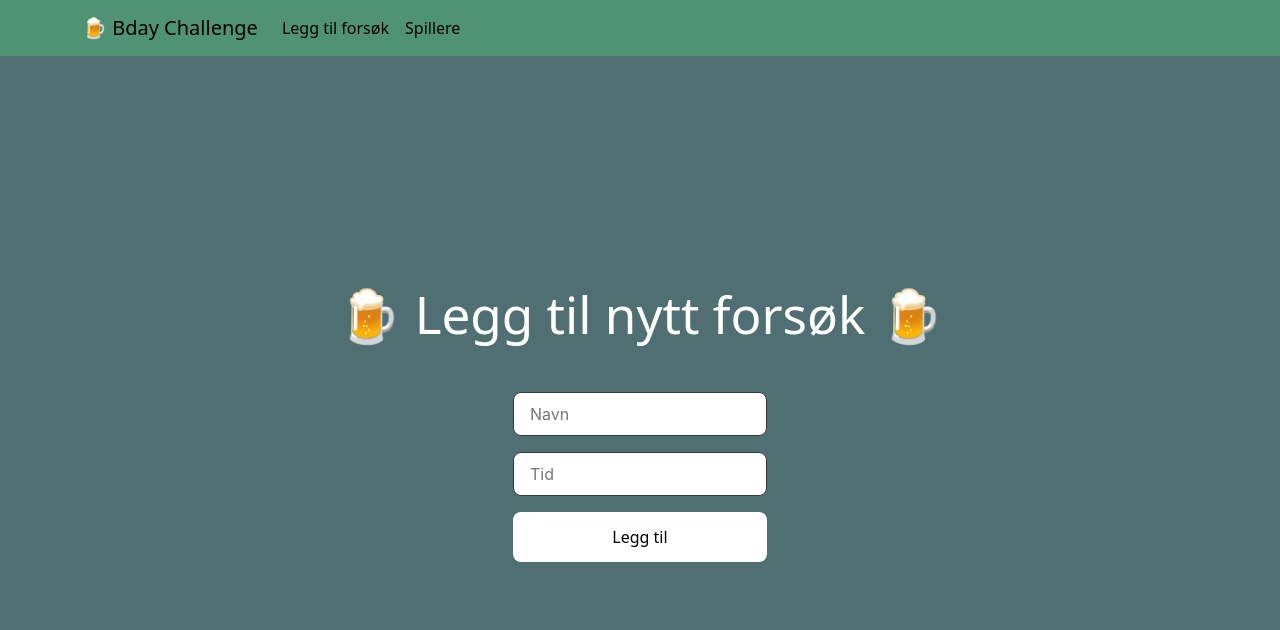
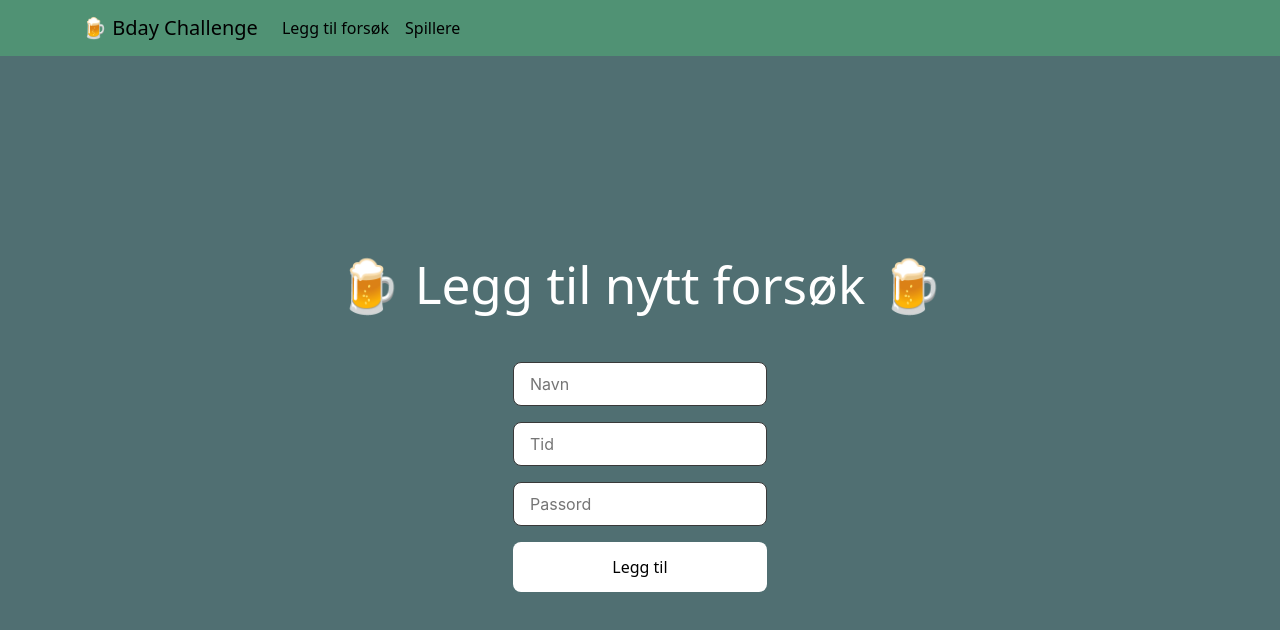
Before and after one commit to vegardhaneberg/bday-challenge-leaderboard, a React (Vite) app: page /addchallenge in a window 1280 px wide. Shown: the top 630 px of the page. Built offline with nearby package versions, Linux system fonts and the light colour scheme; no server answers.

Commit message:
Add password to add new attempt

```diff
--- a/src/components/CardComponent/CardComponent.tsx
+++ b/src/components/CardComponent/CardComponent.tsx
@@ -5,8 +5,9 @@ function CardComponent(props: {
   playerId: string;
   name: string;
   imgPath: string;
+  birthday: string;
 }) {
-  const { playerId: id, name, imgPath } = props;
+  const { playerId: id, name, imgPath, birthday } = props;
   const navigate = useNavigate();
   const navigateTo = (subPath: string) => {
     navigate(`/${subPath}`);
@@ -16,7 +17,7 @@ function CardComponent(props: {
     <div onClick={() => navigateTo(`player/${id}`)} className="cardWrapper">
       <div>
         <p className="playerName">{name}</p>
-        <p className="playerBirthday">23. Nov</p>
+        <p className="playerBirthday">{birthday}</p>
       </div>
 
       <img src={imgPath} className="playerImage" />
--- a/src/components/FormComponent/FormComponent.tsx
+++ b/src/components/FormComponent/FormComponent.tsx
@@ -15,6 +15,7 @@ import { Attempt } from "../../utils/TableUtils";
 function FormComponent() {
   const [playerName, setPlayerName] = useState<string>("");
   const [time, setTime] = useState<string>("");
+  const [password, setPassword] = useState<string>("");
   const [showErrorMessage, setShowErrorMessage] = useState<boolean>(false);
   const [errorMessage, setErrorMessage] = useState<string>("");
 
@@ -25,6 +26,11 @@ function FormComponent() {
 
   async function handleSubmit(event: React.FormEvent<HTMLFormElement>) {
     event.preventDefault();
+    if (password !== "bday") {
+      setErrorMessage("Feil passord!");
+      setShowErrorMessage(true);
+      return;
+    }
 
     if (!onlyContainsNumbers(time)) {
       setErrorMessage("Tid må være et heltall");
@@ -55,13 +61,20 @@ function FormComponent() {
             required
             placeholder="Navn"
             onChange={(e) => setPlayerName(e.target.value)}
-          />{" "}
+          />
           <CustomInput
             type="text"
             value={time}
             required
             placeholder="Tid"
             onChange={(e) => setTime(e.target.value)}
+          />
+          <CustomInput
+            type="text"
+            value={password}
+            required
+            placeholder="Passord"
+            onChange={(e) => setPassword(e.target.value)}
           />
           {showErrorMessage && <ErrorMessageDiv text={errorMessage} />}
           <CustomButton label="Legg til" variant="initial" />
--- a/src/components/PlayersComponent/PlayersComponent.tsx
+++ b/src/components/PlayersComponent/PlayersComponent.tsx
@@ -20,6 +20,7 @@ function PlayersComponent() {
               playerId={item.id}
               name={item.name}
               imgPath="beer copy.png"
+              birthday={item.birthday}
             />
           ))}
       </div>
```
